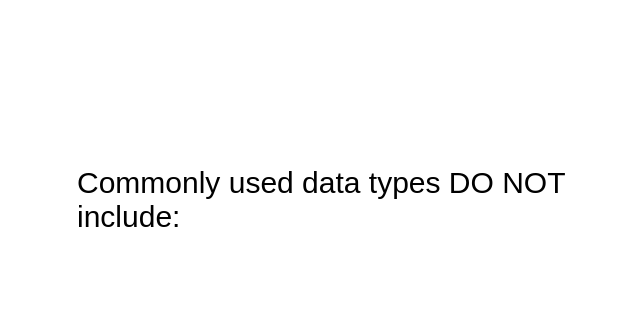
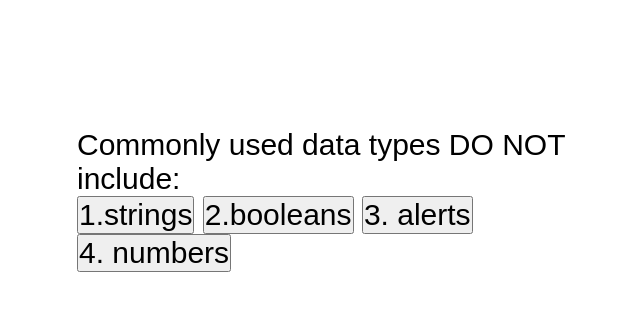
Before and after one commit to kyle188/multiple-choice-coding-quiz, a plain HTML site: page index.html in a window 1280 px wide. Both pictures are taken after a click on the button "Start Quiz". Shown: the whole page, without its empty margins (303-943 px from the left). Drawn offline with Linux system fonts and the light colour scheme.

Commit message:
created setTime function and updated renderQuestion function

```diff
--- a/index.html
+++ b/index.html
@@ -8,6 +8,9 @@
     <title>Quiz</title>
 </head>
 <body>
+    <h1 class="time"
+    style="text-align:center;"></h1>
+    <div id="main"></div>
     <div class="container">
     <div id="start" class="rules-page"
     <h1>Coding Quiz Challenge</h1>
@@ -15,11 +18,13 @@
     <button id="start-btn" class="btn">Start Quiz</button>
     </div>
 
-    <div id="question" class="question-box"
-        <div id="option-1" class="options"><button></button>
-        <div id="option-2" class="options"><button></button>
-        <div id="option-3" class="options"><button></button>
-        <div id="option-4" class="options"><button></button>
+    <div id="questionDiv">
+        <p id="questionTitle" class=""></p>
+        <button> <div id="option-1" class="options"></button>
+        <button><div id="option-2" class="options"></button>
+        <button><div id="option-3" class="options"></button>
+        <button><div id="option-4" class="options"></button>
+        <p id="answerCheck" style="display: none;"></p>
     </div>
 
 
--- a/js/script.js
+++ b/js/script.js
@@ -1,23 +1,47 @@
 var start = document.getElementById("start")
 var startBtn = document.getElementById("start-btn")
-var question = document.getElementById("question")
+var questionTitle = document.getElementById("questionTitle")
 var opt1 = document.getElementById("option-1")
 var opt2 = document.getElementById("option-2")
 var opt3 = document.getElementById("option-3")
 var opt4 = document.getElementById("option-4")
+var timeEl = document.querySelector(".time");
+var mainEl = document.getElementById("main");
+var questionIndex = 0
+
+var secondsLeft = 75;
+
+function setTime() {
+    var timerInterval = setInterval(function() {
+        secondsLeft--;
+        timeEl.textContent = secondsLeft + "seconds left";
+
+        if(secondsLeft === 0) {
+            clearInterval(timerInterval);
+        }
+    }, 7500);
+}
+
+
+
+
+
+
+
+
+
+
+
+
 var questions = [
         {
-            question : "Commonly used data types DO NOT include:",
-            option1 : "1.strings",
-            option2 : "2.booleans",
-            option3 : "alerts",
-            option4 : "numbers"
+            question: "Commonly used data types DO NOT include:",
+            options: ["1.strings", "2.booleans", "3. alerts", "4. numbers"],
+            correctAnswer: "3.alerts"
         },{
             question : "The condition in an if/else statement is enclosed within _____.",
-            option1 : "quotes",
-            option2 : "curly brackets",
-            option3 : "parenthesis",
-            option4 : "square brackets"
+            options: ["quotes", "2.curly brackets", "3. parenthesis", "4.square brackets"],
+            correctAnswer: "3.parenthesis"
         },{
             question : "Arrays in JavaScript can be used to store _____.",
             option1 : "numbers and strings",
@@ -40,11 +64,31 @@ var questions = [
     ];
 
 function renderQuestion() {
-    var q = questions[0];
+    setTime();
+    questionTitle.textContent = questions[questionIndex].question;
+    opt1.textContent = questions[questionIndex].options[0];
+    opt2.textContent = questions[questionIndex].options[1];
+    opt3.textContent = questions[questionIndex].options[2];
+    opt4.textContent = questions[questionIndex].options[3];
 
-    question.innerHTML = "<p>" + q.question + "</p>";
-    opt1.innerHTML = questions[0].innerHTML;
+    // var optionsArray = questions[0].options
+    // console.log(optionsArray)
+    // var q = questions[0];
+    // var o = questions[0].options
+
+
+    // question.innerHTML = "<p>" + q.question + "</p>";
+    // opt1.innerHTML = "<p>" + optionsArray[0] + "</p>"
+    // opt2.innerHTML = "<p>" + optionsArray[1] + "</p>"
+    // opt3.innerHTML = "<p>" + optionsArray[2] + "</p>"
+    // opt4.innerHTML = "<p>" + optionsArray[3] + "</p>"
 }
+
+function checkAnswer(answer) {
+
+}
+
+
 function startQuiz() {
     start.style.display = "none";
     renderQuestion();
```
Also changed, not shown: js/script2.js (deleted, +0 -230 lines).
